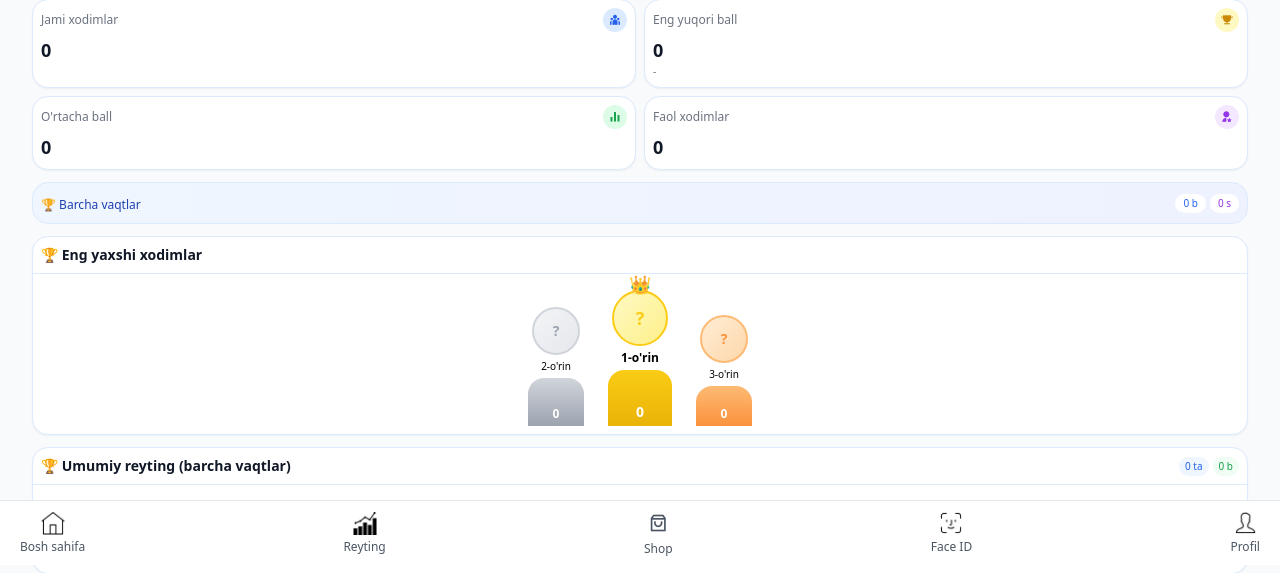
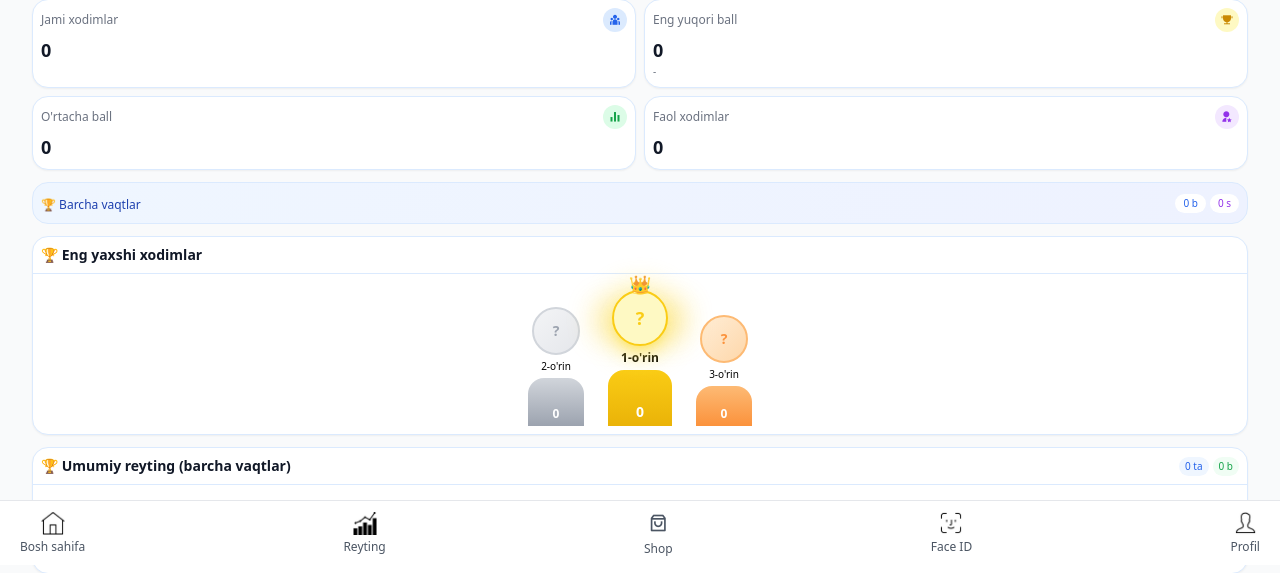
Before and after one commit to ithouseacademy/hrithouse1.v-, a Django app: template main/templates/main/reytinglar.html in a window 1280 px wide. Shown: the part 235-808 px from the top of the page. Run offline with Django 5.2, Linux system fonts and the light colour scheme; the template is opened without the code that fills it, so the values that code supplies are empty; some libraries are stand-ins or nearby versions.

Commit message:
feat: add glowing light effect on 1st place rating profile - dual side lights with pulse animation

```diff
--- a/main/templates/main/reytinglar.html
+++ b/main/templates/main/reytinglar.html
@@ -245,8 +245,13 @@
                 <!-- 1-o'rin -->
                 <div class="flex flex-col items-center w-20">
                     <div class="relative">
-                        <div class="absolute -top-5 left-1/2 transform -translate-x-1/2 text-lg">👑</div>
-                        <div class="w-14 h-14 rounded-full bg-gradient-to-br from-yellow-100 to-yellow-200 flex items-center justify-center mb-1 border-2 border-yellow-400 overflow-hidden">
+                        <div class="absolute -top-5 left-1/2 transform -translate-x-1/2 text-lg z-20">👑</div>
+                        <!-- Glow chiroqlar (chap va ong) -->
+                        <div class="absolute -left-3 top-1/2 -translate-y-1/2 w-5 h-8 rounded-full bg-yellow-400 blur-lg opacity-70 animate-pulse z-0"></div>
+                        <div class="absolute -right-3 top-1/2 -translate-y-1/2 w-5 h-8 rounded-full bg-yellow-400 blur-lg opacity-70 animate-pulse z-0" style="animation-delay: 0.5s;"></div>
+                        <!-- Orqa glow halqa -->
+                        <div class="absolute inset-0 rounded-full bg-yellow-300 blur-md opacity-50 animate-pulse z-0" style="transform: scale(1.15);"></div>
+                        <div class="relative w-14 h-14 rounded-full bg-yellow-100 flex items-center justify-center mb-1 border-2 border-yellow-400 overflow-hidden z-10 shadow-lg shadow-yellow-300/50">
                             {% if podium.1 %}
                                 {% if podium.1.rasm %}
                                     <img src="{{ podium.1.rasm }}" class="w-full h-full object-cover">
@@ -315,7 +320,7 @@
         <div class="divide-y divide-gray-100 max-h-[500px] overflow-y-auto">
             {% for xodim_data in xodimlar %}
             {% with xodim=xodim_data.xodim %}
-            <div class="p-2 hover:bg-gray-50 transition-colors">
+            <div class="p-2 transition-colors {% if forloop.counter == 1 %}bg-yellow-50/50{% else %}hover:bg-gray-50{% endif %}">
                 <div class="flex items-center justify-between">
                     <div class="flex items-center gap-2">
                         <span class="w-5 text-xs font-bold
@@ -325,12 +330,22 @@
                             {% else %}text-gray-400{% endif %}">
                             #{{ forloop.counter }}
                         </span>
-                        <div class="w-8 h-8 rounded-full bg-gray-100 flex items-center justify-center overflow-hidden flex-shrink-0">
-                            {% if xodim.rasm and xodim.rasm.url %}
-                                <img src="{{ xodim.rasm.url }}" class="w-full h-full object-cover">
+                        <div class="relative flex-shrink-0">
+                            {% if forloop.counter == 1 %}
+                            <!-- 1-o'rin chiroq effekti -->
+                            <div class="absolute -left-1.5 top-1/2 -translate-y-1/2 w-3 h-6 rounded-full bg-yellow-400 blur-[6px] opacity-80 animate-pulse"></div>
+                            <div class="absolute -right-1.5 top-1/2 -translate-y-1/2 w-3 h-6 rounded-full bg-yellow-400 blur-[6px] opacity-80 animate-pulse" style="animation-delay: 0.5s;"></div>
+                            <div class="absolute inset-0 rounded-full bg-yellow-300 blur-sm opacity-40 animate-pulse" style="transform: scale(1.3);"></div>
+                            <div class="w-8 h-8 rounded-full bg-yellow-100 flex items-center justify-center overflow-hidden border-2 border-yellow-400 relative z-10 shadow-md shadow-yellow-300/50">
                             {% else %}
-                                <span class="text-xs font-bold text-gray-600">{{ xodim.ism|first }}{{ xodim.familya|first }}</span>
+                            <div class="w-8 h-8 rounded-full bg-gray-100 flex items-center justify-center overflow-hidden">
                             {% endif %}
+                                {% if xodim.rasm and xodim.rasm.url %}
+                                    <img src="{{ xodim.rasm.url }}" class="w-full h-full object-cover">
+                                {% else %}
+                                    <span class="text-xs font-bold text-gray-600">{{ xodim.ism|first }}{{ xodim.familya|first }}</span>
+                                {% endif %}
+                            </div>
                         </div>
                         <div class="min-w-0">
                             <a href="{% url 'xodim_detail' xodim.id %}" class="font-medium text-gray-900 hover:text-blue-600 text-xs block truncate max-w-[80px] sm:max-w-[120px]">
```
